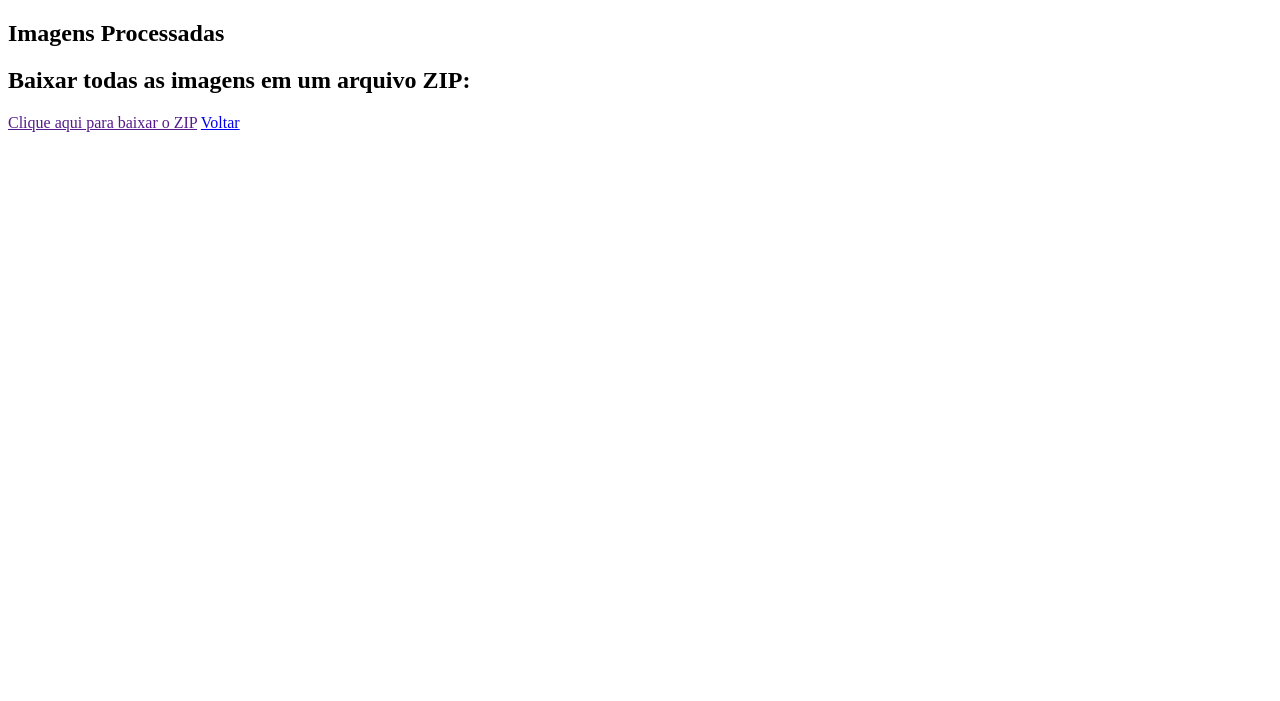
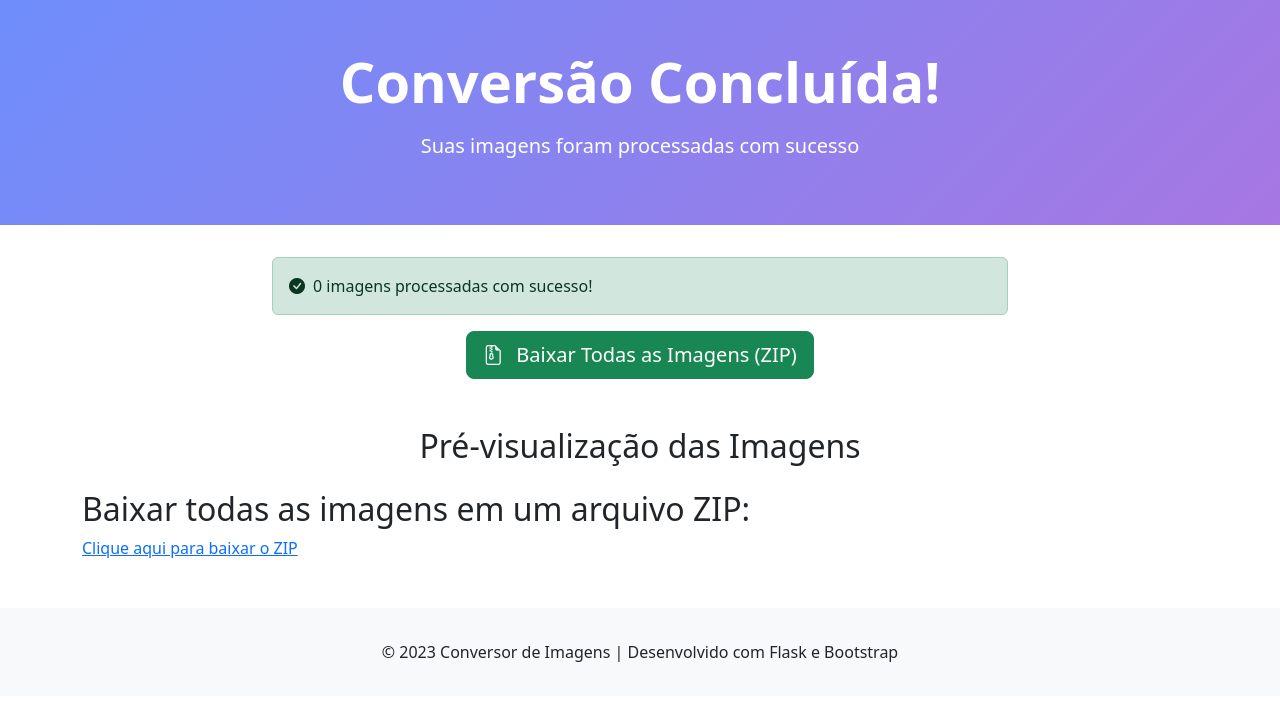
Before and after one commit to Arkanun/Convert_img, a Flask app: template templates/resultado.html in a window 1280 px wide. Shown: the top 701 px of the page. Run offline with Flask 3, Linux system fonts and the light colour scheme; the template is opened without the code that fills it, so the values that code supplies are empty.

Commit message:
Update resultado.html

```diff
--- a/templates/resultado.html
+++ b/templates/resultado.html
@@ -1,21 +1,47 @@
-<!DOCTYPE html>
-<html>
-<head>
-  <meta charset="UTF-8">
-  <title>Imagens Geradas</title>
-</head>
-<body>
-  <h2>Imagens Processadas</h2>
-  <ul>
-    {% for imagem in imagens %}
-      <li>
-        <a href="{{ imagem.url }}" target="_blank">{{ imagem.nome }}</a><br>
-        <img src="{{ imagem.url }}" width="200"><br><br>
-      </li>
-    {% endfor %}
-  </ul>
-  <h2>Baixar todas as imagens em um arquivo ZIP:</h2>
+{% extends "base.html" %}
+
+{% block content %}
+<div class="hero-section">
+    <div class="container text-center">
+        <h1 class="display-4 fw-bold mb-3">Conversão Concluída!</h1>
+        <p class="lead">Suas imagens foram processadas com sucesso</p>
+    </div>
+</div>
+
+<div class="container">
+    <div class="row justify-content-center mb-4">
+        <div class="col-lg-8 text-center">
+            <div class="alert alert-success d-flex align-items-center" role="alert">
+                <i class="bi bi-check-circle-fill me-2"></i>
+                <div>
+                    {{ imagens|length }} imagens processadas com sucesso!
+                </div>
+            </div>
+
+            <a href="{{ zip_url }}" class="btn btn-success btn-lg download-btn mb-4">
+                <i class="bi bi-file-earmark-zip me-2"></i> Baixar Todas as Imagens (ZIP)
+            </a>
+        </div>
+    </div>
+
+    <div class="row">
+        <h2 class="text-center mb-4">Pré-visualização das Imagens</h2>
+
+        {% for imagem in imagens %}
+        <div class="col-md-4 mb-4">
+            <div class="card h-100 shadow-sm">
+                <img src="{{ imagem.url }}" class="card-img-top img-preview" alt="{{ imagem.nome }}">
+                <div class="card-body text-center">
+                    <h5 class="card-title">{{ imagem.nome }}</h5>
+                    <a href="{{ imagem.url }}" class="btn btn-outline-primary" download>
+                        <i class="bi bi-download me-1"></i> Baixar
+                    </a>
+                </div>
+            </div>
+        </div>
+        {% endfor %}
+    </div>
+    <h2>Baixar todas as imagens em um arquivo ZIP:</h2>
     <a href="{{ zip_url }}" download>Clique aqui para baixar o ZIP</a>
-  <a href="/">Voltar</a>
-</body>
-</html>
+</div>
+{% endblock %}
```
